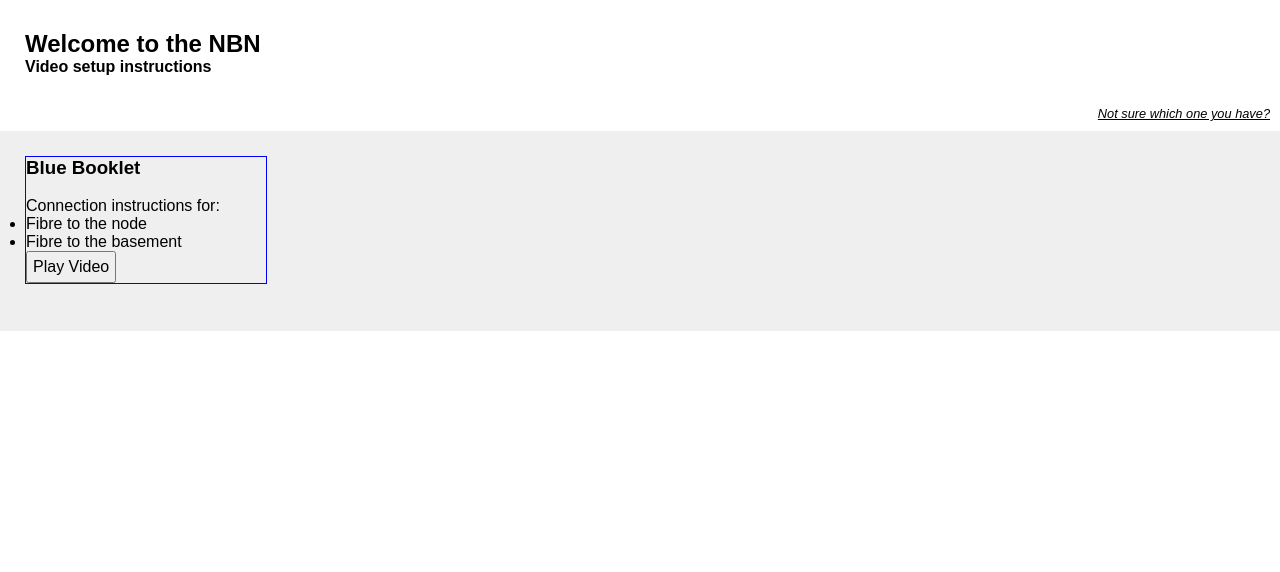
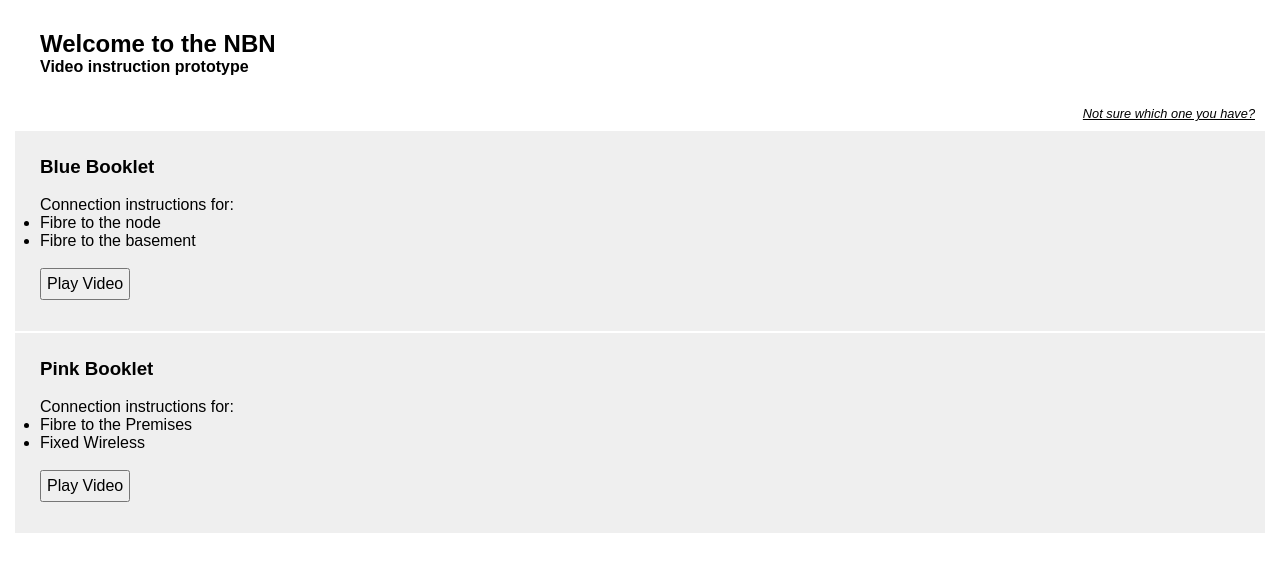
Before and after one commit to mrprkr/nbn-setup, a plain HTML site: page index.html in a window 1280 px wide. Drawn offline with Linux system fonts and the light colour scheme.

Commit message:
Update 2015-07-01T06:54:34.902Z

```diff
--- a/src/css/stylesheet.css
+++ b/src/css/stylesheet.css
@@ -10,6 +10,10 @@
 nav {
   height: 35px;
   background-color: #444; }
+
+.viewcontainer {
+  margin-left: 15px;
+  margin-right: 15px; }
 
 .heading {
   width: 300px;
@@ -34,11 +38,11 @@
   padding-top: 25px;
   padding-left: 25px;
   padding-bottom: 25px;
-  padding-right: 25px; }
+  padding-right: 25px;
+  margin-top: 2px; }
   .connection .description {
     display: inline-block;
     width: 240px;
-    border: 1px solid blue;
     vertical-align: top; }
   .connection .image {
     display: inline-block;
--- a/src/js/templateCache.js
+++ b/src/js/templateCache.js
@@ -1,4 +1,4 @@
-angular.module("templatescache", []).run(["$templateCache", function($templateCache) {$templateCache.put("content.html","\n<div class=\"heading\">\n  <h2>Welcome to the NBN</h2>\n  <h4>Video setup instructions</h4>\n</div>\n<div class=\"notSureHelper\">\n  <p>Not sure which one you have?</p>\n</div>\n<div class=\"connectionContainer\">\n  <div class=\"connection\">\n    <div class=\"description\">\n      <h3>Blue Booklet</h3><br/>\n      <p>Connection instructions for:</p>\n      <ul>\n        <li>Fibre to the node</li>\n        <li>Fibre to the basement</li>\n      </ul><a href=\"/#/player\">\n        <button>Play Video</button></a>\n    </div>\n  </div>\n</div>");
+angular.module("templatescache", []).run(["$templateCache", function($templateCache) {$templateCache.put("content.html","\n<div class=\"heading\">\n  <h2>Welcome to the NBN</h2>\n  <h4>Video instruction prototype</h4>\n</div>\n<div class=\"notSureHelper\">\n  <p ng-show=\"!showingHelper\" ng-click=\"showingHelper = !showingHelper\">Not sure which one you have?</p>\n  <p ng-show=\"showingHelper\" ng-click=\"showingHelper = !showingHelper\">hide</p>\n</div>\n<div ng-show=\"showingHelper\" class=\"checkWelcomeLetter\">\n  <p>You can find your connection type on your welcome letter and on the front of your setup booklet.</p><br/>\n</div>\n<div class=\"connectionContainer\">\n  <div class=\"connection\">\n    <div class=\"description\">\n      <h3>Blue Booklet</h3><br/>\n      <p>Connection instructions for:</p>\n      <ul>\n        <li>Fibre to the node</li>\n        <li>Fibre to the basement</li>\n      </ul><br/><a href=\"/#/player\">\n        <button>Play Video</button></a>\n    </div>\n  </div>\n  <div class=\"connection\">\n    <div class=\"description\">\n      <h3>Pink Booklet</h3><br/>\n      <p>Connection instructions for:</p>\n      <ul>\n        <li>Fibre to the Premises</li>\n        <li>Fixed Wireless</li>\n      </ul><br/><a href=\"/#/player\">\n        <button>Play Video</button></a>\n    </div>\n  </div>\n</div>");
 $templateCache.put("header.html","\n<nav><img height=\"30px\" width=\"30px\" alt=\"logo\"/>\n  <p style=\"display:inline; color: #fff\">Nav</p>\n</nav>");
 $templateCache.put("index.html","\n<html ng-app=\"app\" lang=\"en\">\n  <head>\n    <title>NBN Setup</title>\n    <meta charset=\"UTF-8\"/>\n    <meta name=\"viewport\" content=\"initial-scale=1, width=device-width\"/>\n    <link type=\"text/css\" rel=\"stylesheet\" href=\"src/css/stylesheet.css\"/>\n    <script type=\"text/javascript\" src=\"src/js/lib/angular/angular.js\"></script>\n    <script type=\"text/javascript\" src=\"src/js/lib/angular-route/angular-route.js\"></script>\n    <script type=\"text/javascript\" src=\"src/js/lib/angular-touch/angular-touch.js\"></script>\n    <script type=\"text/javascript\" src=\"src/js/templateCache.js\"></script>\n    <script type=\"text/javascript\" src=\"src/js/app.js\"></script>\n  </head>\n  <body>\n    <div class=\"viewcontainer\">\n      <ng-view></ng-view>\n    </div>\n  </body>\n</html>");
-$templateCache.put("video_player.html","<br/><a href=\"/#/\">back </a><br/><br/><iframe src=\"https://player.vimeo.com/video/132296072\" width=\"500\" height=\"281\" frameborder=\"0\" webkitallowfullscreen mozallowfullscreen allowfullscreen></iframe> <p><a href=\"https://vimeo.com/132296072\">NBN VDSL SETUP</a> from <a href=\"https://vimeo.com/user20306255\">prkr</a> on <a href=\"https://vimeo.com\">Vimeo</a>.</p>");}]);
+$templateCache.put("video_player.html","<br/><a href=\"/#/\">back </a><br/><br/>\n<iframe src=\"https://player.vimeo.com/video/132296072\" width=\"500\" height=\"281\" frameborder=\"0\" webkitallowfullscreen=\"webkitallowfullscreen\" mozallowfullscreen=\"mozallowfullscreen\" allowfullscreen=\"allowfullscreen\"></iframe>");}]);
```
